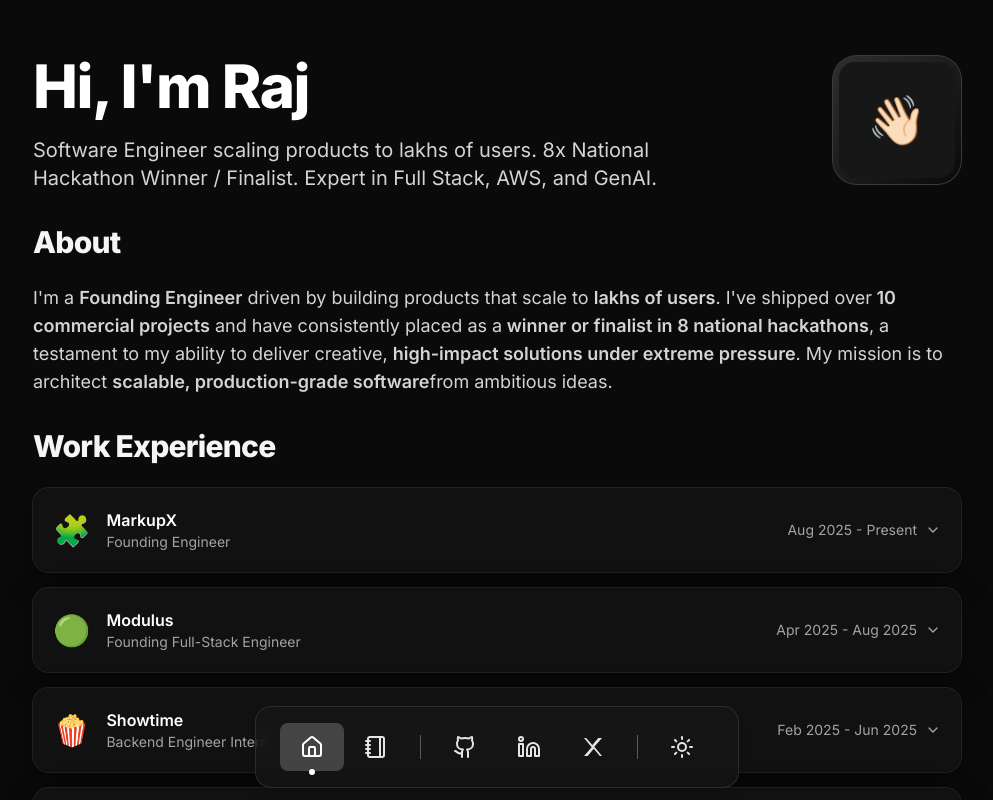
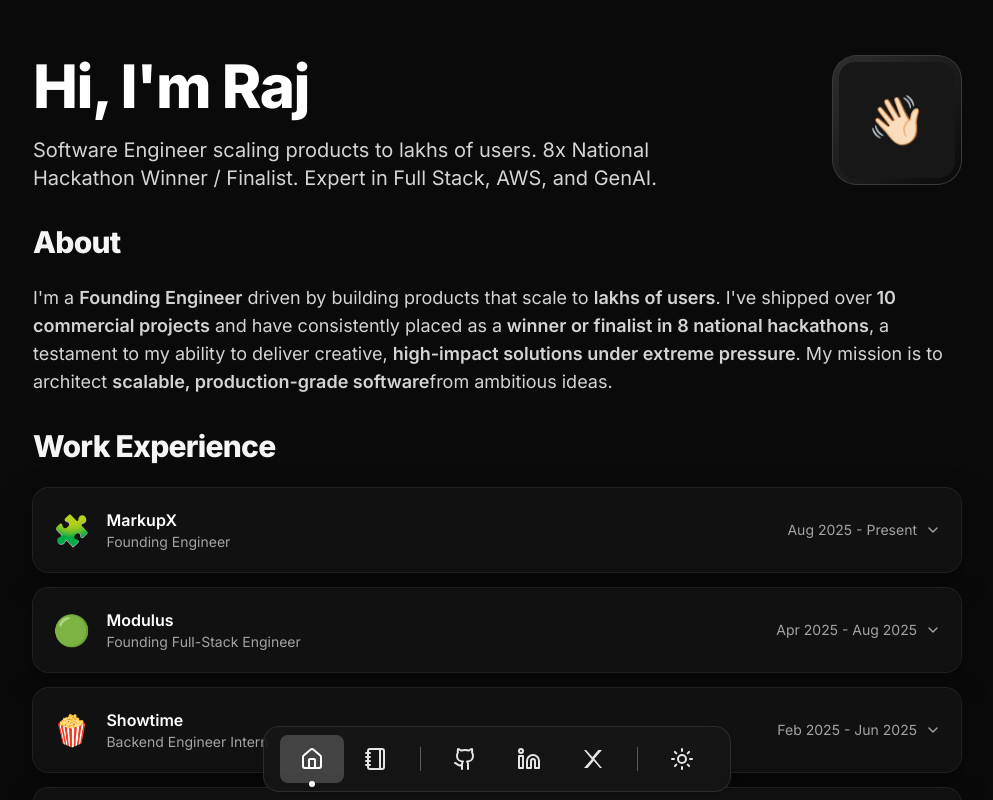
Before and after one commit to tylerdurden0x/patilraj-portfolio, a React (Vite) app: page / in a window 1280 px wide. Shown: the top 800 px of the page, without its empty margins (143-1136 px from the left). Built offline with nearby package versions, Linux system fonts and the light colour scheme.

Commit message:
dock centered

```diff
--- a/src/App.jsx
+++ b/src/App.jsx
@@ -662,14 +662,14 @@
   ];
 
   return (
-    <div className="fixed left-1/2 -translate-x-1/2 z-40 bottom-[max(env(safe-area-inset-bottom),0.75rem)]">
+    <div className="fixed inset-x-0 bottom-2 z-40 flex justify-center px-2">
       <motion.nav
         initial={{ y: 24, opacity: 0 }}
         animate={{ y: 0, opacity: 1 }}
         transition={{ type: "spring", stiffness: 120, damping: 14 }}
-        className="bg-white/70 dark:bg-neutral-900/70 backdrop-blur-md shadow-lg
-        border border-white/20 dark:border-white/10 rounded-2xl
-        px-1.5 py-1.5 sm:px-6 sm:py-4 flex items-center justify-center gap-1 sm:gap-4">
+        className="bg-white/90 dark:bg-neutral-900/80 backdrop-blur-md shadow-lg
+                 border border-white/20 dark:border-white/10 rounded-2xl
+                 w-auto max-w-md sm:max-w-fit flex items-center justify-between gap-2 px-4 py-2">
         <div className="flex items-center gap-2 sm:gap-3">
           {/* Left: Home | Blog */}
           <div className="min-w-[44px] min-h-[44px] flex items-center justify-center">
```
